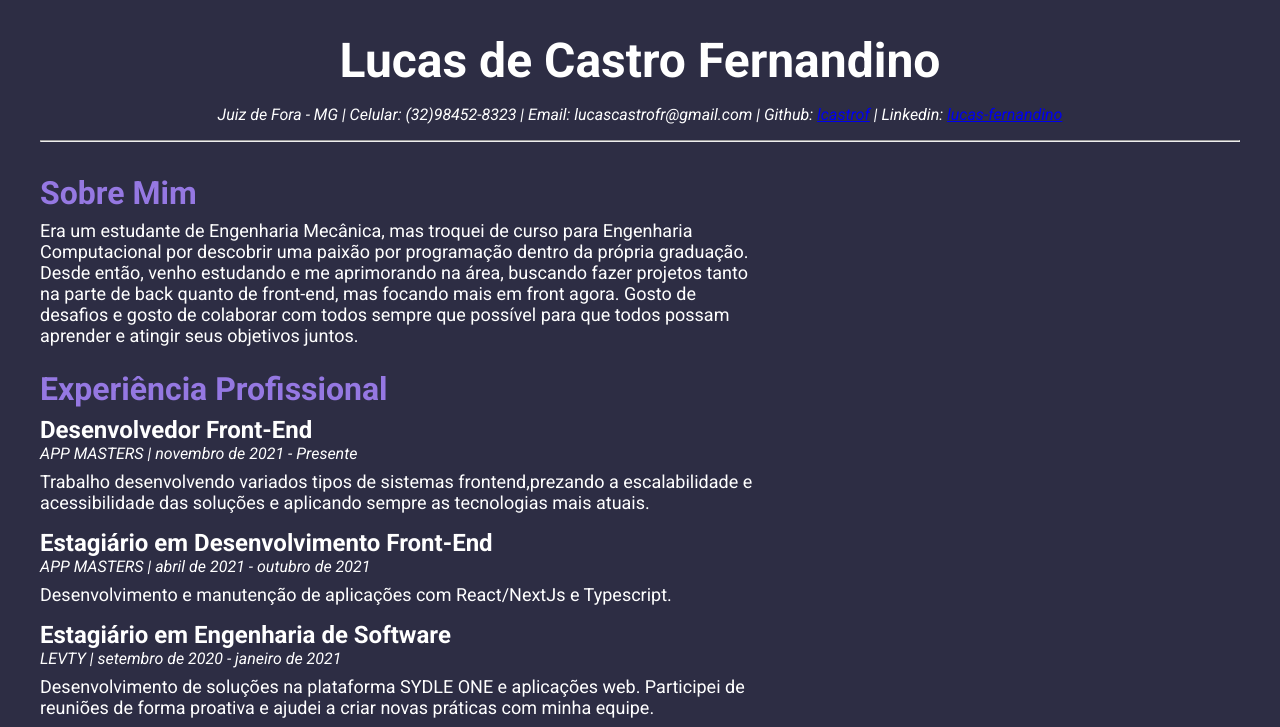
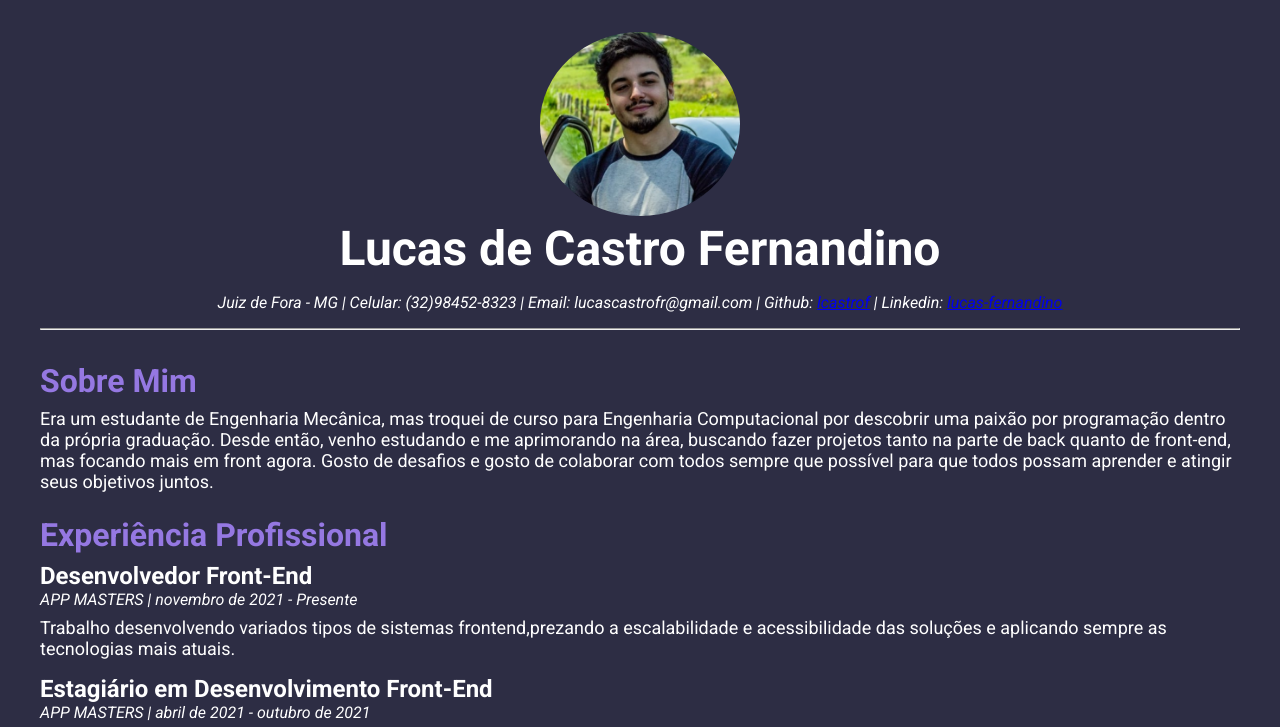
Before and after one commit to lcastrof/raro-academy, a plain HTML site: page exercicios/semana03/index.html in a window 1280 px wide. Shown: the top 727 px of the page. Drawn offline with Linux system fonts and the light colour scheme.

Commit message:
adiciona imagem ao mini currículo

```diff
--- a/exercicios/semana03/index.html
+++ b/exercicios/semana03/index.html
@@ -12,6 +12,7 @@
 </head>
 <body>
   <header>
+    <img src="/assets/profile.png" alt="Foto de Lucas de Castro Fernandino">
     <h1>Lucas de Castro Fernandino</h1>
     <address>
       Juiz de Fora - MG |
--- a/exercicios/semana03/styles.css
+++ b/exercicios/semana03/styles.css
@@ -17,6 +17,12 @@ header {
   flex-direction: column;
   align-items: center;
   padding-top: 32px;
+}
+
+header > img {
+  width: 200px;
+  border-radius: 50%;
+  margin-bottom: 4px;
 }
 
 address {
@@ -59,7 +65,7 @@ ul {
 
 p, li {
   font-size: 18px;
-  max-width: 720px;
+  /* max-width: 720px; */
 }
 
 li + li {
```
Also changed, not shown: exercicios/semana03/assets/profile.png (added).
